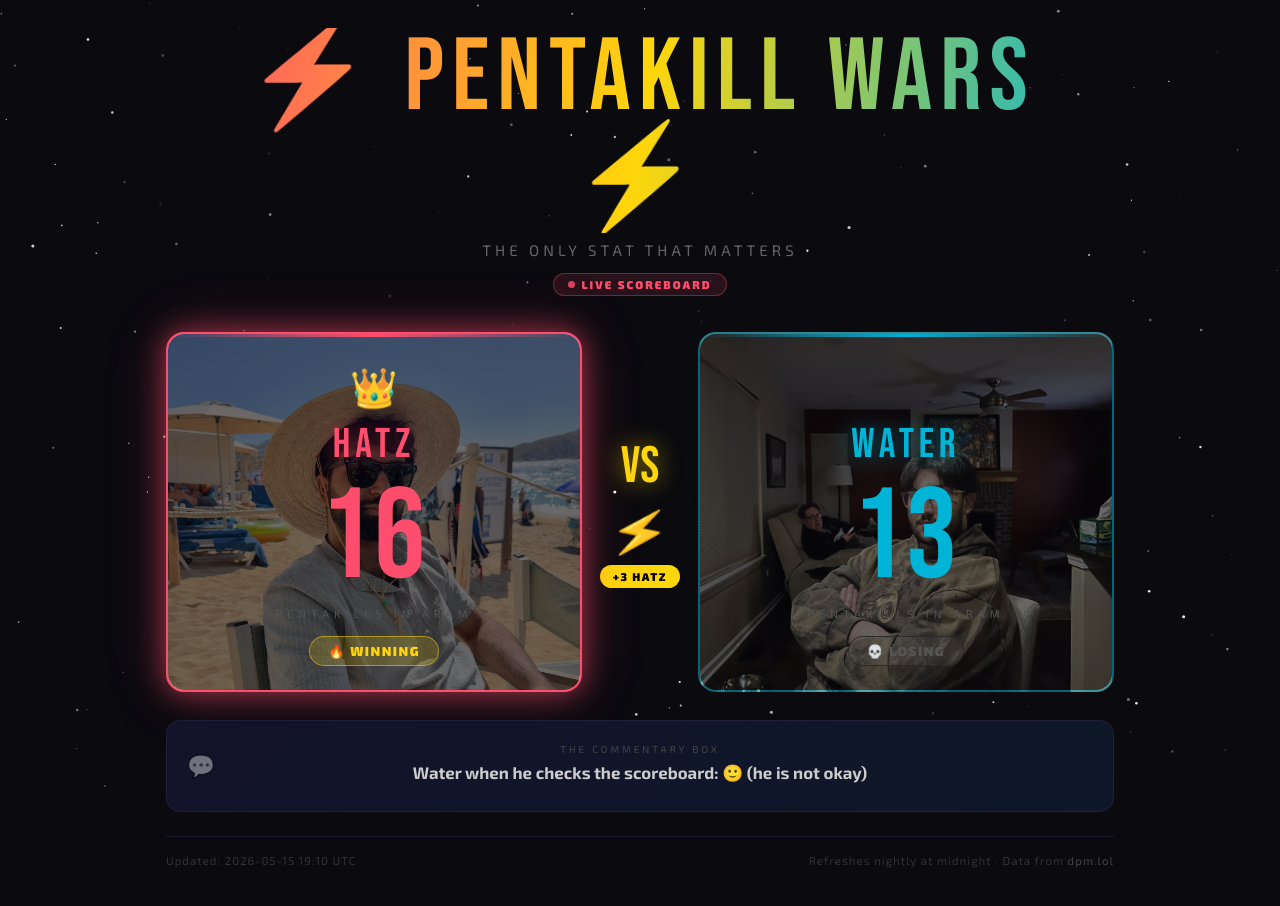
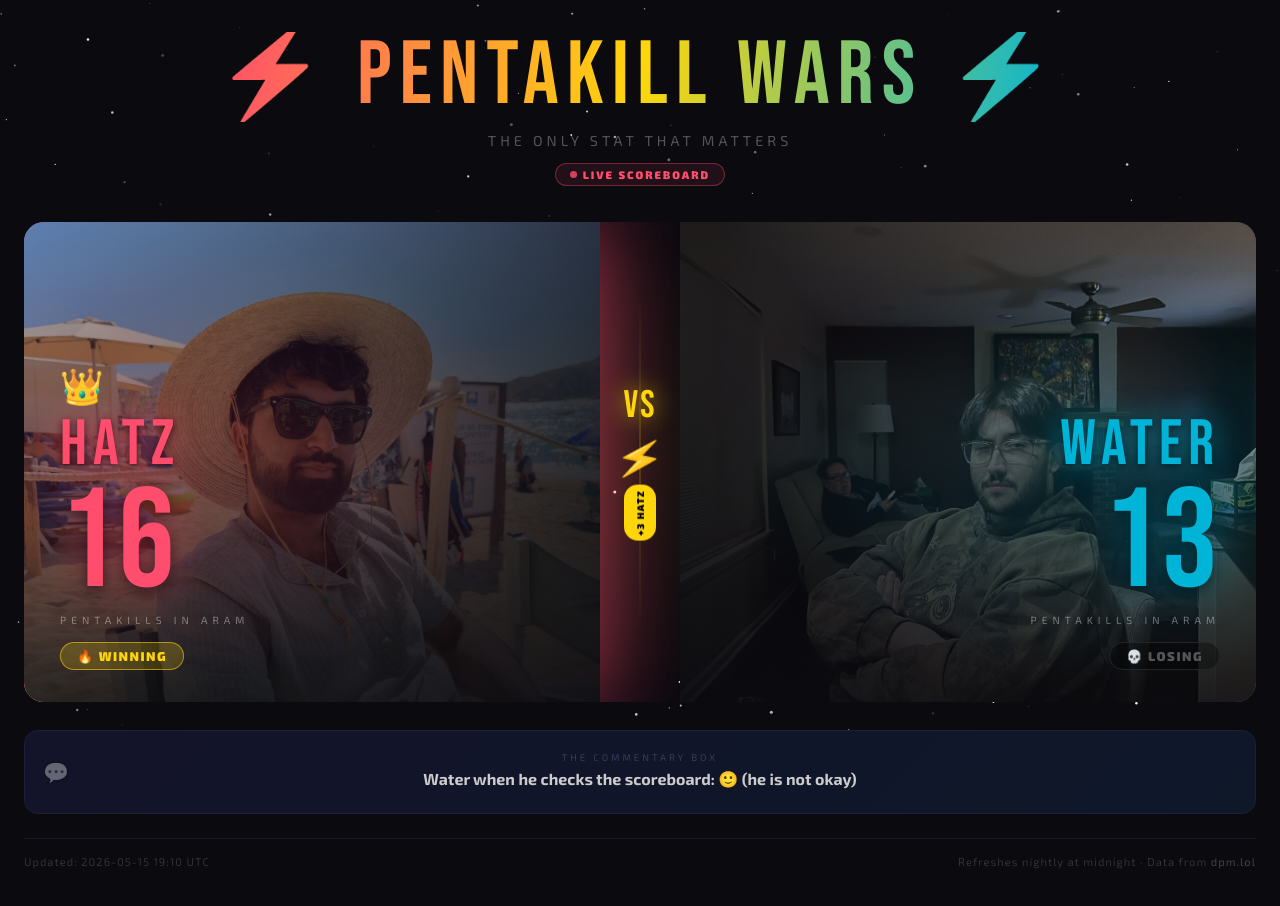
Before and after one commit to Raunak001/pentakill-wars, a plain HTML site: page index.html in a window 1280 px wide. Drawn offline with Linux system fonts and the light colour scheme.

Commit message:
Update index.html

```diff
--- a/index.html
+++ b/index.html
@@ -26,33 +26,25 @@
     }
 
     /* ── Starfield ── */
-    #starfield {
-      position: fixed; inset: 0; z-index: 0;
-      pointer-events: none;
-    }
+    #starfield { position: fixed; inset: 0; z-index: 0; pointer-events: none; }
 
-    /* ── Layout ── */
+    /* ── Page ── */
     .page {
       position: relative; z-index: 1;
-      padding: 28px 16px 56px;
-      max-width: 980px;
+      padding: 32px 24px 56px;
+      max-width: 1400px;
       margin: 0 auto;
     }
 
     /* ── Header ── */
-    header {
-      text-align: center;
-      margin-bottom: 36px;
-    }
+    header { text-align: center; margin-bottom: 36px; }
 
     .main-title {
+      display: inline-block;
       font-family: 'Bebas Neue', sans-serif;
-      font-size: clamp(2.8rem, 8vw, 6.5rem);
+      font-size: clamp(2.8rem, 7vw, 6.5rem);
       letter-spacing: 8px;
       line-height: 1;
-      display: block;
-      text-align: center;
-      margin: 0 auto;
       background: linear-gradient(100deg, var(--hatz-color) 0%, var(--gold) 50%, var(--water-color) 100%);
       -webkit-background-clip: text;
       -webkit-text-fill-color: transparent;
@@ -60,21 +52,21 @@
     }
 
     .subtitle {
-      font-size: 0.95rem;
+      font-size: 0.9rem;
       letter-spacing: 4px;
       text-transform: uppercase;
-      color: #666;
-      margin-top: 8px;
+      color: #555;
+      margin-top: 10px;
     }
 
     .live-pill {
       display: inline-flex;
       align-items: center;
       gap: 6px;
-      background: rgba(255, 77, 109, 0.12);
-      border: 1px solid rgba(255, 77, 109, 0.35);
+      background: rgba(255,77,109,0.1);
+      border: 1px solid rgba(255,77,109,0.35);
       color: var(--hatz-color);
-      font-size: 0.7rem;
+      font-size: 0.68rem;
       font-weight: 900;
       letter-spacing: 2px;
       padding: 4px 14px;
@@ -88,175 +80,248 @@
       background: var(--hatz-color);
       animation: blink 1.2s ease-in-out infinite;
     }
-    @keyframes blink { 0%,100% { opacity: 1; } 50% { opacity: 0.2; } }
+    @keyframes blink { 0%,100% { opacity:1; } 50% { opacity:0.15; } }
 
-    /* ── Scoreboard ── */
-    .scoreboard {
+    /* ── Arena — 3-column: hero | VS | hero ── */
+    .arena {
       display: grid;
-      grid-template-columns: 1fr auto 1fr;
-      gap: 18px;
-      align-items: center;
+      grid-template-columns: 1fr 80px 1fr;
+      gap: 0;
+      align-items: stretch;
       margin-bottom: 28px;
+      min-height: 480px;
+      border-radius: 20px;
+      overflow: hidden;
+      position: relative;
     }
 
-    .player-card {
-      background: var(--card-bg);
-      border-radius: 18px;
-      padding: 30px 22px 24px;
-      text-align: center;
-      border: 2px solid transparent;
+    /* ── Hero panels (photo backgrounds) ── */
+    .hero-panel {
       position: relative;
       overflow: hidden;
-      transition: transform 0.3s ease;
+      min-height: 480px;
+      cursor: default;
+      transition: transform 0.4s ease;
+    }
+    .hero-panel:hover { transform: scale(1.01); z-index: 2; }
+
+    /* The actual photo */
+    .hero-photo {
+      position: absolute;
+      inset: 0;
       background-size: cover;
-      background-position: center 20%;
       background-repeat: no-repeat;
+      transition: transform 0.6s ease;
+    }
+    .hero-panel:hover .hero-photo { transform: scale(1.04); }
+
+    .hero-panel.hatz .hero-photo {
+      background-image: url('./hatz.jpg');
+      background-position: center 18%;
+    }
+    .hero-panel.water .hero-photo {
+      background-image: url('./water.jpg');
+      background-position: center 52%;
     }
 
-    /* Individual crop positions */
-    .player-card.hatz  { background-position: center 20%; }  /* beach — face is upper half */
-    .player-card.water { background-position: center 55%; }  /* indoor — person is lower/centre */
-    .player-card:hover { transform: translateY(-5px); }
-
-    /* Photo + dark overlay — sits below all content */
-    .player-card::before {
+    /* Dark gradient overlay so text is readable */
+    .hero-panel.hatz .hero-photo::after {
       content: '';
       position: absolute;
       inset: 0;
-      background: rgba(8, 8, 14, 0.58);
-      z-index: 0;
-      border-radius: 16px;
+      background:
+        linear-gradient(to right,  rgba(10,10,15,0.08) 0%, rgba(10,10,15,0.72) 100%),
+        linear-gradient(to bottom, rgba(10,10,15,0.15) 0%, rgba(10,10,15,0.85) 100%);
+    }
+    .hero-panel.water .hero-photo::after {
+      content: '';
+      position: absolute;
+      inset: 0;
+      background:
+        linear-gradient(to left,   rgba(10,10,15,0.08) 0%, rgba(10,10,15,0.72) 100%),
+        linear-gradient(to bottom, rgba(10,10,15,0.15) 0%, rgba(10,10,15,0.85) 100%);
     }
 
-    /* All card content sits above the overlay */
-    .player-card > * { position: relative; z-index: 1; }
-
-    /* Colored top border glow strip */
-    .player-card::after {
+    /* Color tint overlay */
+    .hero-panel.hatz::before {
       content: '';
       position: absolute;
-      top: 0; left: 0; right: 0;
-      height: 3px;
-      z-index: 2;
+      inset: 0;
+      z-index: 1;
+      background: radial-gradient(ellipse at 20% 50%, rgba(255,77,109,0.18) 0%, transparent 65%);
+      pointer-events: none;
+    }
+    .hero-panel.water::before {
+      content: '';
+      position: absolute;
+      inset: 0;
+      z-index: 1;
+      background: radial-gradient(ellipse at 80% 50%, rgba(0,180,216,0.18) 0%, transparent 65%);
+      pointer-events: none;
     }
 
-    /* hatz.jpg  = beach / sunglasses photo */
-    .player-card.hatz {
-      border-color: rgba(255,77,109,0.5);
-      background-image: url('./hatz.jpg');
+    /* Stats content — sits on top of everything */
+    .hero-content {
+      position: relative;
+      z-index: 2;
+      height: 100%;
+      min-height: 480px;
+      display: flex;
+      flex-direction: column;
+      padding: 32px 36px;
     }
-    .player-card.hatz::after { background: linear-gradient(90deg, transparent, var(--hatz-color), transparent); }
 
-    /* water.jpg = arms-crossed indoor photo */
-    .player-card.water {
-      border-color: rgba(0,180,216,0.5);
-      background-image: url('./water.jpg');
+    /* Hatz: content on the LEFT */
+    .hero-panel.hatz .hero-content {
+      align-items: flex-start;
+      justify-content: flex-end;
     }
-    .player-card.water::after { background: linear-gradient(90deg, transparent, var(--water-color), transparent); }
-
-    /* Winner glow */
-    .player-card.winner.hatz {
-      border-color: var(--hatz-color);
-      box-shadow: 0 0 20px rgba(255,77,109,0.4), 0 0 50px rgba(255,77,109,0.15);
-      animation: glow-hatz 2.2s ease-in-out infinite;
-    }
-    .player-card.winner.water {
-      border-color: var(--water-color);
-      box-shadow: 0 0 20px rgba(0,180,216,0.4), 0 0 50px rgba(0,180,216,0.15);
-      animation: glow-water 2.2s ease-in-out infinite;
-    }
-    @keyframes glow-hatz {
-      0%,100% { box-shadow: 0 0 20px rgba(255,77,109,0.4), 0 0 50px rgba(255,77,109,0.15); }
-      50%      { box-shadow: 0 0 35px rgba(255,77,109,0.7), 0 0 70px rgba(255,77,109,0.3); }
-    }
-    @keyframes glow-water {
-      0%,100% { box-shadow: 0 0 20px rgba(0,180,216,0.4), 0 0 50px rgba(0,180,216,0.15); }
-      50%      { box-shadow: 0 0 35px rgba(0,180,216,0.7), 0 0 70px rgba(0,180,216,0.3); }
+    /* Water: content on the RIGHT */
+    .hero-panel.water .hero-content {
+      align-items: flex-end;
+      justify-content: flex-end;
+      text-align: right;
     }
 
     /* Crown */
-    .crown-wrap { height: 54px; display: flex; align-items: center; justify-content: center; margin-bottom: 2px; }
+    .crown-wrap {
+      height: 44px;
+      display: flex;
+      align-items: center;
+      margin-bottom: 2px;
+    }
+    .hero-panel.water .crown-wrap { justify-content: flex-end; }
     .crown {
-      font-size: 2.4rem;
+      font-size: 2.2rem;
       display: inline-block;
       animation: crown-bob 0.9s ease-in-out infinite alternate;
     }
     @keyframes crown-bob {
       from { transform: translateY(0) rotate(-6deg); }
-      to   { transform: translateY(-9px) rotate(6deg); }
+      to   { transform: translateY(-8px) rotate(6deg); }
     }
 
     .player-name {
       font-family: 'Bebas Neue', sans-serif;
-      font-size: 2.6rem;
-      letter-spacing: 5px;
-      margin-bottom: 6px;
+      font-size: clamp(2.6rem, 5vw, 4rem);
+      letter-spacing: 6px;
+      line-height: 1;
+      margin-bottom: 4px;
+      text-shadow: 0 2px 20px rgba(0,0,0,0.8);
     }
-    .player-card.hatz .player-name { color: var(--hatz-color); text-shadow: 0 0 25px rgba(255,77,109,0.5); }
-    .player-card.water .player-name { color: var(--water-color); text-shadow: 0 0 25px rgba(0,180,216,0.5); }
+    .hero-panel.hatz  .player-name { color: var(--hatz-color);  text-shadow: 0 0 30px rgba(255,77,109,0.7), 0 2px 8px rgba(0,0,0,0.9); }
+    .hero-panel.water .player-name { color: var(--water-color); text-shadow: 0 0 30px rgba(0,180,216,0.7), 0 2px 8px rgba(0,0,0,0.9); }
 
     .penta-count {
       font-family: 'Bebas Neue', sans-serif;
-      font-size: clamp(4.5rem, 11vw, 8rem);
-      line-height: 1;
+      font-size: clamp(5rem, 11vw, 9rem);
+      line-height: 0.9;
       letter-spacing: 2px;
+      text-shadow: 0 4px 30px rgba(0,0,0,0.7);
     }
-    .player-card.hatz .penta-count { color: var(--hatz-color); }
-    .player-card.water .penta-count { color: var(--water-color); }
+    .hero-panel.hatz  .penta-count { color: var(--hatz-color); text-shadow: 0 0 40px rgba(255,77,109,0.5), 0 4px 16px rgba(0,0,0,0.8); }
+    .hero-panel.water .penta-count { color: var(--water-color); text-shadow: 0 0 40px rgba(0,180,216,0.5), 0 4px 16px rgba(0,0,0,0.8); }
 
     .penta-label {
-      font-size: 0.7rem;
+      font-size: 0.65rem;
       letter-spacing: 5px;
       text-transform: uppercase;
-      color: #555;
-      margin-top: 4px;
+      color: rgba(255,255,255,0.4);
+      margin-top: 6px;
       margin-bottom: 16px;
     }
 
     .status-badge {
-      font-size: 0.82rem;
+      font-size: 0.8rem;
       font-weight: 900;
       letter-spacing: 1.5px;
       text-transform: uppercase;
-      padding: 6px 18px;
+      padding: 5px 16px;
       border-radius: 20px;
       display: inline-block;
     }
-    .status-winning { background: rgba(255,214,10,0.18); color: var(--gold); border: 1px solid rgba(255,214,10,0.5); }
-    .status-losing  { background: rgba(255,255,255,0.04); color: #555; border: 1px solid #2a2a2a; }
-    .status-tied    { background: rgba(255,255,255,0.07); color: #777; border: 1px solid #333; }
+    .status-winning { background: rgba(255,214,10,0.2);  color: var(--gold);  border: 1px solid rgba(255,214,10,0.55); }
+    .status-losing  { background: rgba(0,0,0,0.35);       color: #555;         border: 1px solid #252525; }
+    .status-tied    { background: rgba(255,255,255,0.07); color: #666;         border: 1px solid #2e2e2e; }
 
-    /* ── VS divider ── */
+    /* Winner border glow on hero panel */
+    .hero-panel.hatz {
+      box-shadow: inset 0 0 0 2px rgba(255,77,109,0.3);
+    }
+    .hero-panel.water {
+      box-shadow: inset 0 0 0 2px rgba(0,180,216,0.3);
+    }
+    .hero-panel.hatz.winner {
+      box-shadow:
+        inset 0 0 0 3px var(--hatz-color),
+        0 0 60px rgba(255,77,109,0.4),
+        0 0 120px rgba(255,77,109,0.15);
+      animation: pulse-hatz 2s ease-in-out infinite;
+    }
+    .hero-panel.water.winner {
+      box-shadow:
+        inset 0 0 0 3px var(--water-color),
+        0 0 60px rgba(0,180,216,0.4),
+        0 0 120px rgba(0,180,216,0.15);
+      animation: pulse-water 2s ease-in-out infinite;
+    }
+    @keyframes pulse-hatz {
+      0%,100% { box-shadow: inset 0 0 0 3px var(--hatz-color), 0 0 45px rgba(255,77,109,0.3); }
+      50%      { box-shadow: inset 0 0 0 3px var(--hatz-color), 0 0 80px rgba(255,77,109,0.6), 0 0 140px rgba(255,77,109,0.2); }
+    }
+    @keyframes pulse-water {
+      0%,100% { box-shadow: inset 0 0 0 3px var(--water-color), 0 0 45px rgba(0,180,216,0.3); }
+      50%      { box-shadow: inset 0 0 0 3px var(--water-color), 0 0 80px rgba(0,180,216,0.6), 0 0 140px rgba(0,180,216,0.2); }
+    }
+
+    /* ── VS divider column ── */
     .vs-col {
       display: flex;
       flex-direction: column;
       align-items: center;
-      gap: 12px;
+      justify-content: center;
+      gap: 10px;
+      padding: 0 4px;
+      background: linear-gradient(to bottom, transparent, rgba(255,214,10,0.04), transparent);
+      position: relative;
+      z-index: 3;
+    }
+    .vs-col::before {
+      content: '';
+      position: absolute;
+      top: 15%; bottom: 15%;
+      left: 50%; transform: translateX(-50%);
+      width: 1px;
+      background: linear-gradient(to bottom, transparent, rgba(255,214,10,0.35), transparent);
     }
     .vs-text {
       font-family: 'Bebas Neue', sans-serif;
-      font-size: 3.2rem;
+      font-size: 2.4rem;
       color: var(--gold);
-      text-shadow: 0 0 24px rgba(255,214,10,0.6);
+      text-shadow: 0 0 25px rgba(255,214,10,0.8);
+      letter-spacing: 2px;
     }
     .zap {
-      font-size: 2.2rem;
+      font-size: 1.8rem;
       animation: zap-anim 0.55s ease-in-out infinite alternate;
     }
     @keyframes zap-anim {
-      from { transform: scale(1) rotate(-12deg); opacity: 0.65; }
+      from { transform: scale(1) rotate(-12deg); opacity: 0.6; }
       to   { transform: scale(1.35) rotate(12deg); opacity: 1; }
     }
     .diff-pill {
       background: var(--gold);
       color: #000;
       font-weight: 900;
-      font-size: 0.7rem;
-      letter-spacing: 1.5px;
-      padding: 5px 13px;
+      font-size: 0.6rem;
+      letter-spacing: 1.2px;
+      padding: 5px 10px;
       border-radius: 14px;
       white-space: nowrap;
       text-transform: uppercase;
+      writing-mode: vertical-rl;
+      text-orientation: mixed;
+      transform: rotate(180deg);
     }
 
     /* ── Trash talk ── */
@@ -264,7 +329,7 @@
       background: linear-gradient(135deg, #13132a 0%, #0e1829 100%);
       border: 1px solid #1f1f3a;
       border-radius: 14px;
-      padding: 22px 28px;
+      padding: 20px 28px;
       text-align: center;
       margin-bottom: 24px;
       position: relative;
@@ -272,23 +337,23 @@
     .trash-box::before {
       content: '💬';
       position: absolute;
-      left: 20px; top: 50%;
+      left: 18px; top: 50%;
       transform: translateY(-50%);
-      font-size: 1.4rem;
-      opacity: 0.4;
+      font-size: 1.3rem;
+      opacity: 0.35;
     }
     .trash-label {
-      font-size: 0.62rem;
+      font-size: 0.6rem;
       letter-spacing: 3px;
-      color: #444;
+      color: #3a3a5a;
       text-transform: uppercase;
-      margin-bottom: 7px;
+      margin-bottom: 6px;
     }
     .trash-text {
-      font-size: 1.05rem;
+      font-size: 1rem;
       font-weight: 700;
       color: #ccc;
-      min-height: 1.6em;
+      min-height: 1.5em;
       transition: opacity 0.45s ease;
     }
 
@@ -299,13 +364,13 @@
       align-items: center;
       flex-wrap: wrap;
       gap: 8px;
-      font-size: 0.72rem;
+      font-size: 0.7rem;
       color: #333;
       letter-spacing: 1px;
       padding-top: 16px;
       border-top: 1px solid #18182a;
     }
-    .footer-row a { color: #444; text-decoration: none; transition: color 0.2s; }
+    .footer-row a { color: #444; text-decoration: none; }
     .footer-row a:hover { color: #999; }
 
     /* ── Confetti ── */
@@ -321,19 +386,28 @@
       100% { transform: translateY(110vh) rotate(800deg); opacity: 0; }
     }
 
-    /* ── Error state ── */
-    .error-msg {
-      text-align: center;
-      padding: 40px;
-      color: #555;
-      font-size: 0.9rem;
-      letter-spacing: 1px;
+    /* ── Mobile ── */
+    @media (max-width: 700px) {
+      .arena {
+        grid-template-columns: 1fr;
+        grid-template-rows: auto auto auto;
       }
-
-    /* ── Mobile ── */
-    @media (max-width: 560px) {
-      .scoreboard { grid-template-columns: 1fr; }
-      .vs-col { display: none; }
+      .vs-col {
+        flex-direction: row;
+        min-height: 60px;
+        background: rgba(255,214,10,0.04);
+      }
+      .vs-col::before { display: none; }
+      .diff-pill {
+        writing-mode: horizontal-tb;
+        transform: none;
+      }
+      .hero-panel.hatz .hero-content,
+      .hero-panel.water .hero-content {
+        align-items: flex-start;
+        text-align: left;
+      }
+      .hero-panel.water .crown-wrap { justify-content: flex-start; }
     }
   </style>
 </head>
@@ -348,31 +422,39 @@
     <div class="live-pill"><span class="live-dot"></span> Live Scoreboard</div>
   </header>
 
-  <div class="scoreboard">
-    <!-- Hatz -->
-    <div class="player-card hatz" id="card-hatz">
+  <div class="arena">
+
+    <!-- HATZ — full hero panel -->
+    <div class="hero-panel hatz" id="panel-hatz">
+      <div class="hero-photo"></div>
+      <div class="hero-content">
         <div class="crown-wrap"><span id="crown-hatz"></span></div>
         <div class="player-name">Hatz</div>
         <div class="penta-count" id="count-hatz">—</div>
         <div class="penta-label">Pentakills in ARAM</div>
         <span class="status-badge status-tied" id="status-hatz">Loading…</span>
       </div>
+    </div>
 
-    <!-- VS -->
+    <!-- VS divider -->
     <div class="vs-col">
       <div class="vs-text">VS</div>
       <div class="zap">⚡</div>
       <div class="diff-pill" id="diff-pill">—</div>
     </div>
 
-    <!-- Water -->
-    <div class="player-card water" id="card-water">
+    <!-- WATER — full hero panel -->
+    <div class="hero-panel water" id="panel-water">
+      <div class="hero-photo"></div>
+      <div class="hero-content">
         <div class="crown-wrap"><span id="crown-water"></span></div>
         <div class="player-name">Water</div>
         <div class="penta-count" id="count-water">—</div>
         <div class="penta-label">Pentakills in ARAM</div>
         <span class="status-badge status-tied" id="status-water">Loading…</span>
       </div>
+    </div>
+
   </div>
 
   <div class="trash-box">
@@ -392,7 +474,6 @@
   const canvas = document.getElementById('starfield');
   const ctx = canvas.getContext('2d');
   let stars = [];
-
   function resize() {
     canvas.width = window.innerWidth;
     canvas.height = window.innerHeight;
@@ -404,7 +485,6 @@
       da: (Math.random() * 0.004 + 0.001) * (Math.random() < 0.5 ? 1 : -1),
     }));
   }
-
   function draw() {
     ctx.clearRect(0, 0, canvas.width, canvas.height);
     for (const s of stars) {
@@ -418,11 +498,10 @@
     requestAnimationFrame(draw);
   }
   window.addEventListener('resize', resize);
-  resize();
-  draw();
+  resize(); draw();
 })();
 
-/* ── Confetti burst ─────────────────────────────────────── */
+/* ── Confetti ───────────────────────────────────────────── */
 function confetti(n = 50) {
   const colors = ['#ff4d6d','#00b4d8','#ffd60a','#a8ff78','#ff6b35','#c77dff'];
   for (let i = 0; i < n; i++) {
@@ -430,7 +509,7 @@ function confetti(n = 50) {
     el.className = 'confetti';
     const size = Math.random() * 9 + 5;
     el.style.cssText = `
-      left:${Math.random() * 100}vw;
+      left:${Math.random()*100}vw;
       width:${size}px; height:${size}px;
       background:${colors[~~(Math.random()*colors.length)]};
       border-radius:${Math.random()>0.5?'50%':'3px'};
@@ -442,7 +521,7 @@ function confetti(n = 50) {
   }
 }
 
-/* ── Trash talk lines ───────────────────────────────────── */
+/* ── Trash talk ─────────────────────────────────────────── */
 const TRASH = {
   hatzBig: [
     "Hatz is out here collecting pentakills like Pokémon 🃏",
@@ -494,7 +573,7 @@ function pickLine(h, w) {
   return pool[~~(Math.random() * pool.length)];
 }
 
-/* ── Render data ────────────────────────────────────────── */
+/* ── Render ─────────────────────────────────────────────── */
 let trashTimer;
 
 function render(d) {
@@ -503,42 +582,32 @@ function render(d) {
   const diff = h - w;
   const absDiff = Math.abs(diff);
 
-  document.getElementById('count-hatz').textContent = h;
+  document.getElementById('count-hatz').textContent  = h;
   document.getElementById('count-water').textContent = w;
   document.getElementById('last-updated').textContent = d.lastUpdated || 'Unknown';
 
-  // Diff pill
   const pill = document.getElementById('diff-pill');
-  if (absDiff === 0) {
-    pill.textContent = 'TIED';
-  } else {
-    pill.textContent = `+${absDiff} ${diff > 0 ? 'HATZ' : 'WATER'}`;
-  }
+  pill.textContent = absDiff === 0 ? 'TIED' : `+${absDiff} ${diff > 0 ? 'HATZ' : 'WATER'}`;
 
-  // Card states
-  const cardH = document.getElementById('card-hatz');
-  const cardW = document.getElementById('card-water');
+  const panelH = document.getElementById('panel-hatz');
+  const panelW = document.getElementById('panel-water');
   const crownH = document.getElementById('crown-hatz');
   const crownW = document.getElementById('crown-water');
-  const stH = document.getElementById('status-hatz');
-  const stW = document.getElementById('status-water');
+  const stH    = document.getElementById('status-hatz');
+  const stW    = document.getElementById('status-water');
 
-  // Reset
-  cardH.classList.remove('winner');
-  cardW.classList.remove('winner');
-  crownH.textContent = '';
-  crownH.className = '';
-  crownW.textContent = '';
-  crownW.className = '';
+  [panelH, panelW].forEach(el => el.classList.remove('winner'));
+  crownH.textContent = ''; crownH.className = '';
+  crownW.textContent = ''; crownW.className = '';
 
   if (diff > 0) {
-    cardH.classList.add('winner');
+    panelH.classList.add('winner');
     crownH.textContent = '👑'; crownH.className = 'crown';
     stH.textContent = '🔥 Winning'; stH.className = 'status-badge status-winning';
     stW.textContent = '💀 Losing';  stW.className = 'status-badge status-losing';
     confetti(45);
   } else if (diff < 0) {
-    cardW.classList.add('winner');
+    panelW.classList.add('winner');
     crownW.textContent = '👑'; crownW.className = 'crown';
     stW.textContent = '🔥 Winning'; stW.className = 'status-badge status-winning';
     stH.textContent = '💀 Losing';  stH.className = 'status-badge status-losing';
@@ -548,31 +617,26 @@ function render(d) {
     stW.textContent = '🤝 Tied'; stW.className = 'status-badge status-tied';
   }
 
-  // Rotating trash talk
   clearInterval(trashTimer);
   const el = document.getElementById('trash-text');
   const rotate = () => {
     el.style.opacity = '0';
-    setTimeout(() => {
-      el.textContent = pickLine(h, w);
-      el.style.opacity = '1';
-    }, 380);
+    setTimeout(() => { el.textContent = pickLine(h, w); el.style.opacity = '1'; }, 380);
   };
   rotate();
   trashTimer = setInterval(rotate, 6500);
 }
 
-/* ── Fetch data.json with cache-bust ────────────────────── */
+/* ── Load data ──────────────────────────────────────────── */
 async function loadData() {
   try {
     const res = await fetch(`data.json?v=${Date.now()}`);
     if (!res.ok) throw new Error(`HTTP ${res.status}`);
-    const data = await res.json();
-    render(data);
+    render(await res.json());
   } catch (err) {
     document.getElementById('trash-text').textContent =
       "⚠️ Couldn't load data.json — make sure the scraper has run at least once!";
-    console.error('Failed to load data.json:', err);
+    console.error(err);
   }
 }
 
```
Lines whose indentation alone changed are shown as unchanged.
